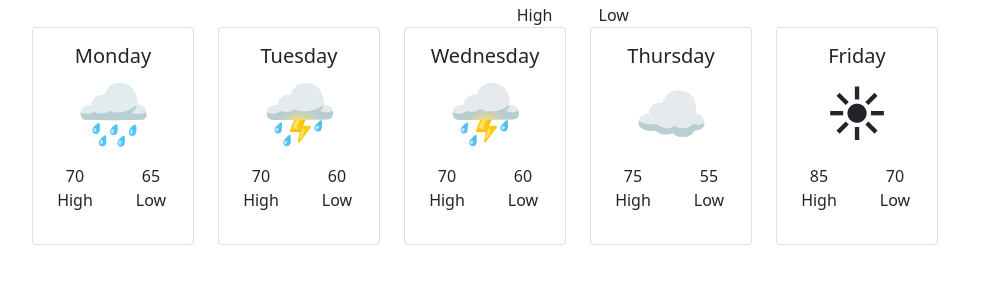
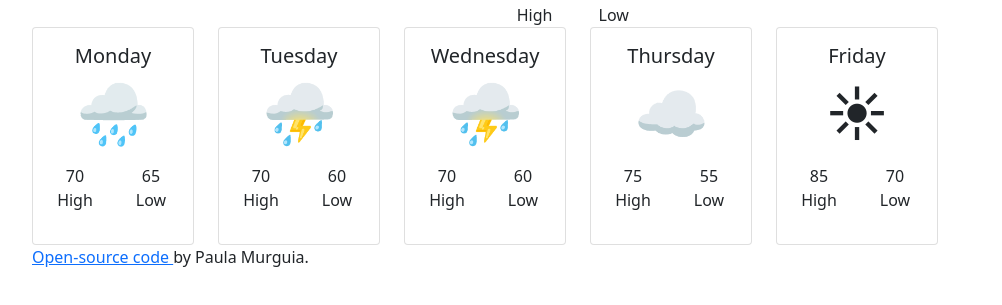
Before and after one commit to paulamurguia/weather-app-PaulaMurguia, a plain HTML site: page index.html in a window 1280 px wide. Shown: the part 287-592 px from the top of the page, without its empty margins (50-1052 px from the left). Drawn offline with nearby package versions, Linux system fonts and the light colour scheme.

Commit message:
Added Footer with code link to GitHub

```diff
--- a/index.html
+++ b/index.html
@@ -161,6 +161,11 @@
           </div>
         </div>
       </div>
+      <p class= footer>
+      <a href= https://github.com/paulamurguia/weather-app-PaulaMurguia target="_blank" class="link"> Open-source code
+        </a>
+        by Paula Murguia.
+    </p>
     <script src="src/script.js"></script>
   </body>
 </html>
```
